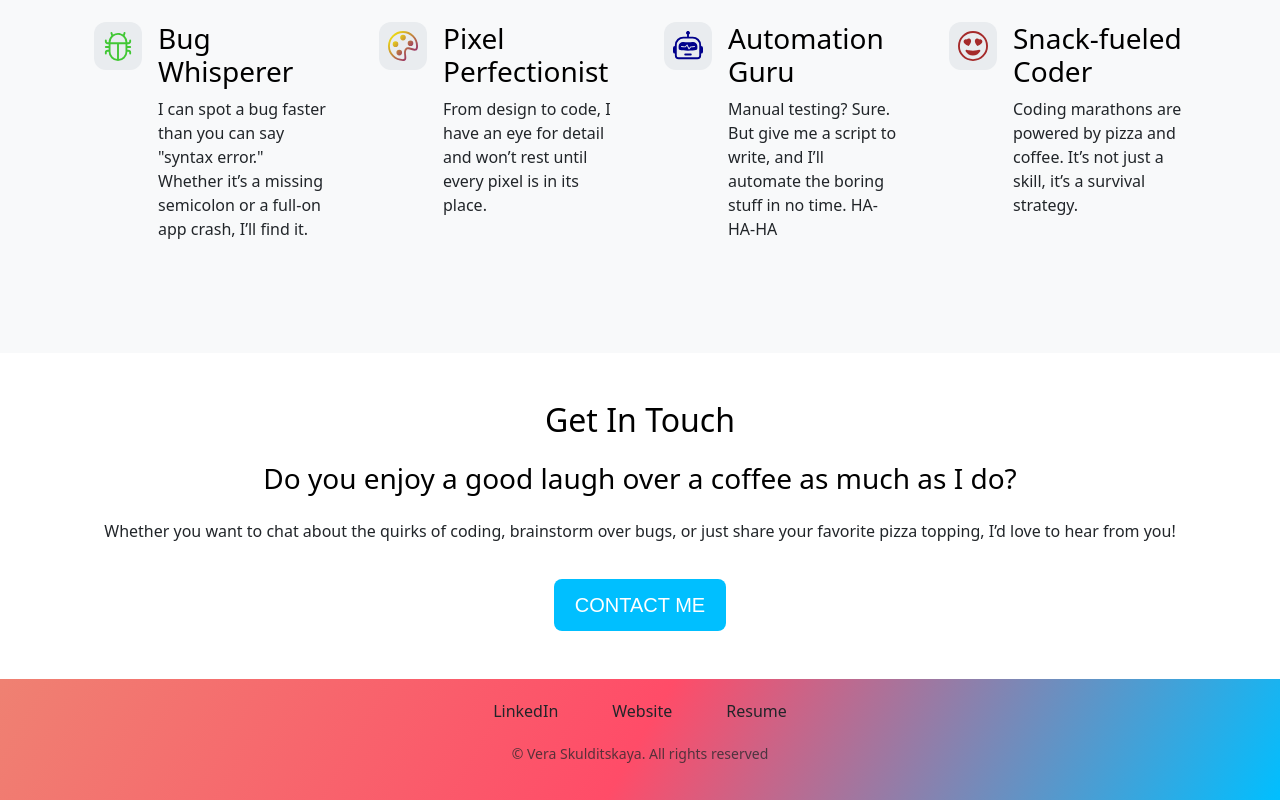
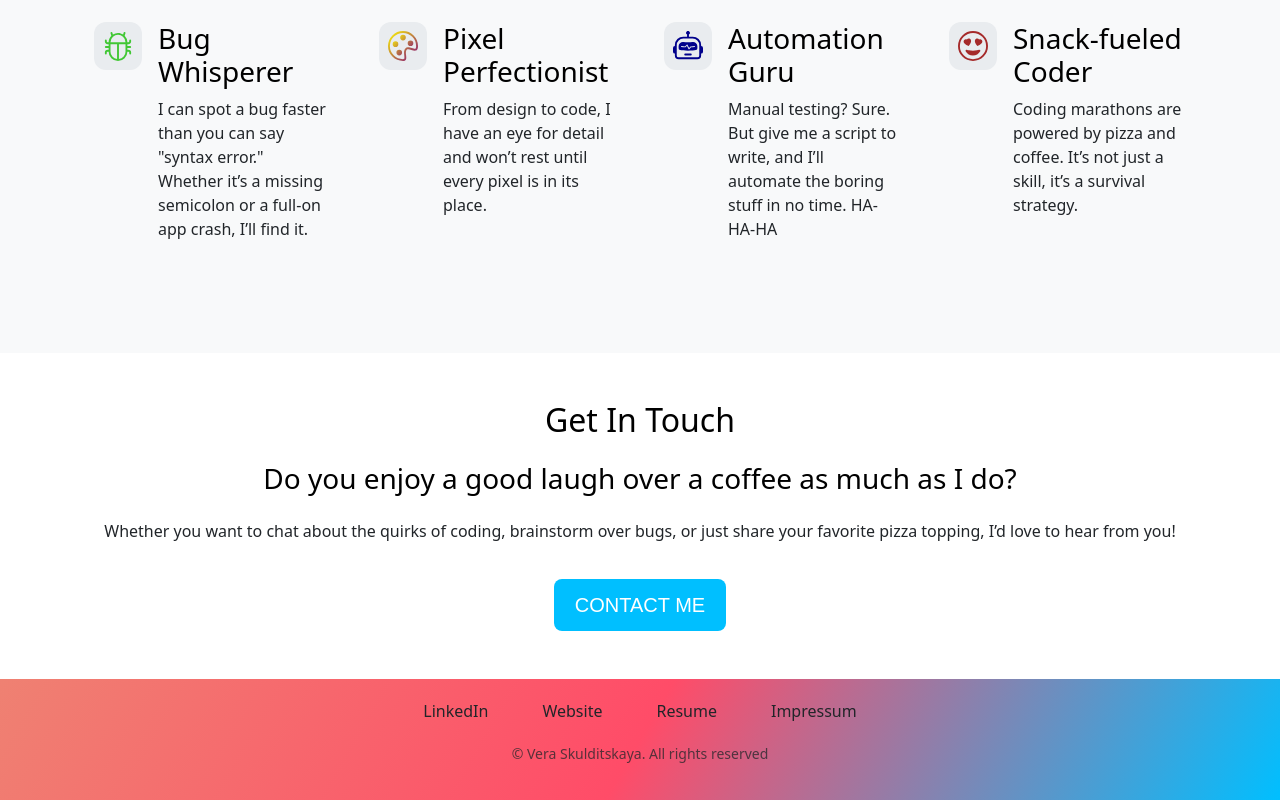
Before and after one commit to veraskulditskaya/capstone-personal-site, a plain HTML site: page index.html in a window 1280 px wide. Shown: the part 1403-2203 px from the top of the page. Drawn offline with nearby package versions, Linux system fonts and the light colour scheme.

Commit message:
Update index.html

```diff
--- a/index.html
+++ b/index.html
@@ -136,6 +136,9 @@
         <div class="col-auto">
           <a href="https://veraskulditskaya.github.io/html-resume/">Resume</a>
         </div>
+        <div class="col-auto">
+          <a href="./public/impressum.html">Impressum</a>
+        </div>
       </div>
       <p class="text-body-secondary text-center">© Vera Skulditskaya. All rights reserved</p>
     </footer>
```
